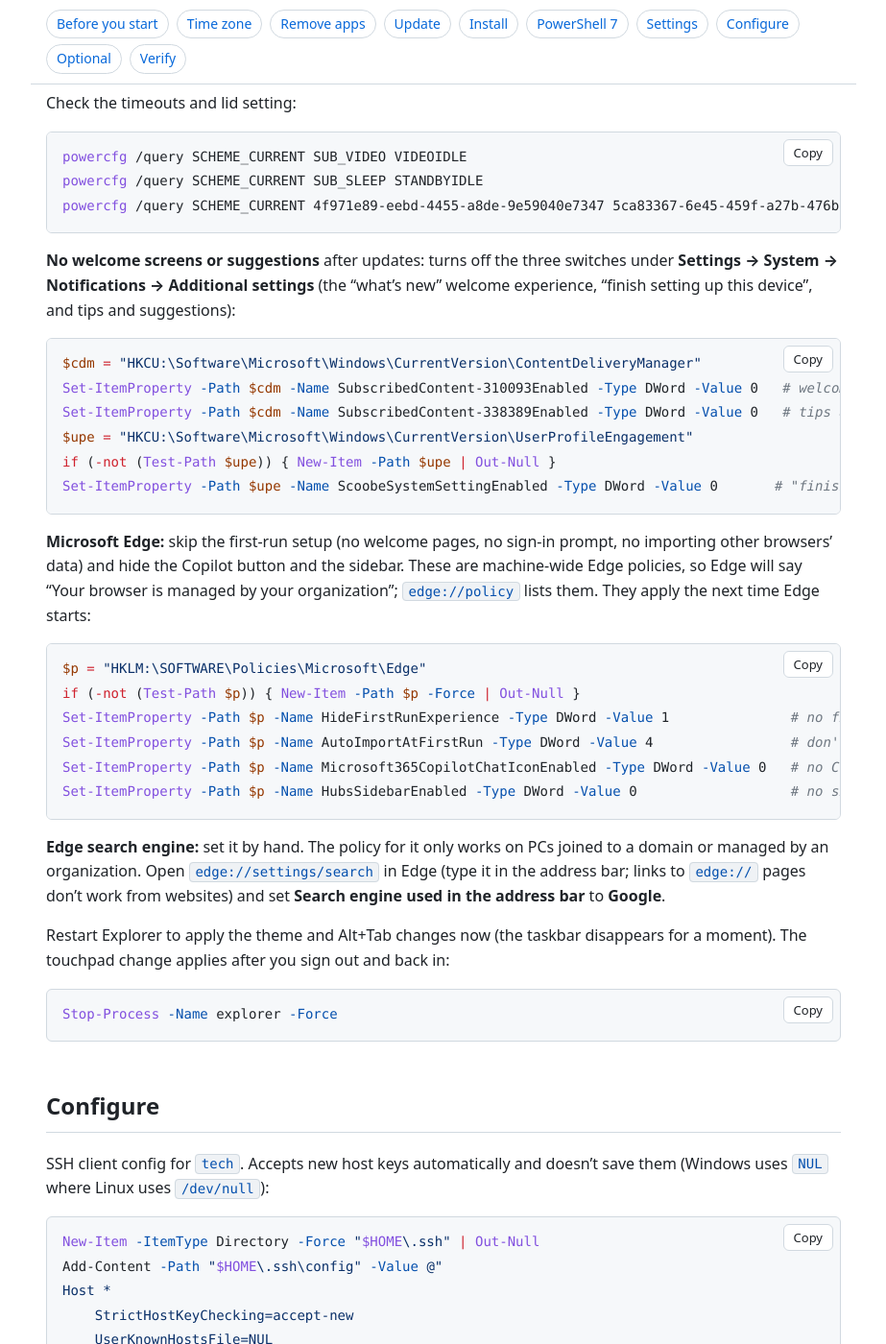
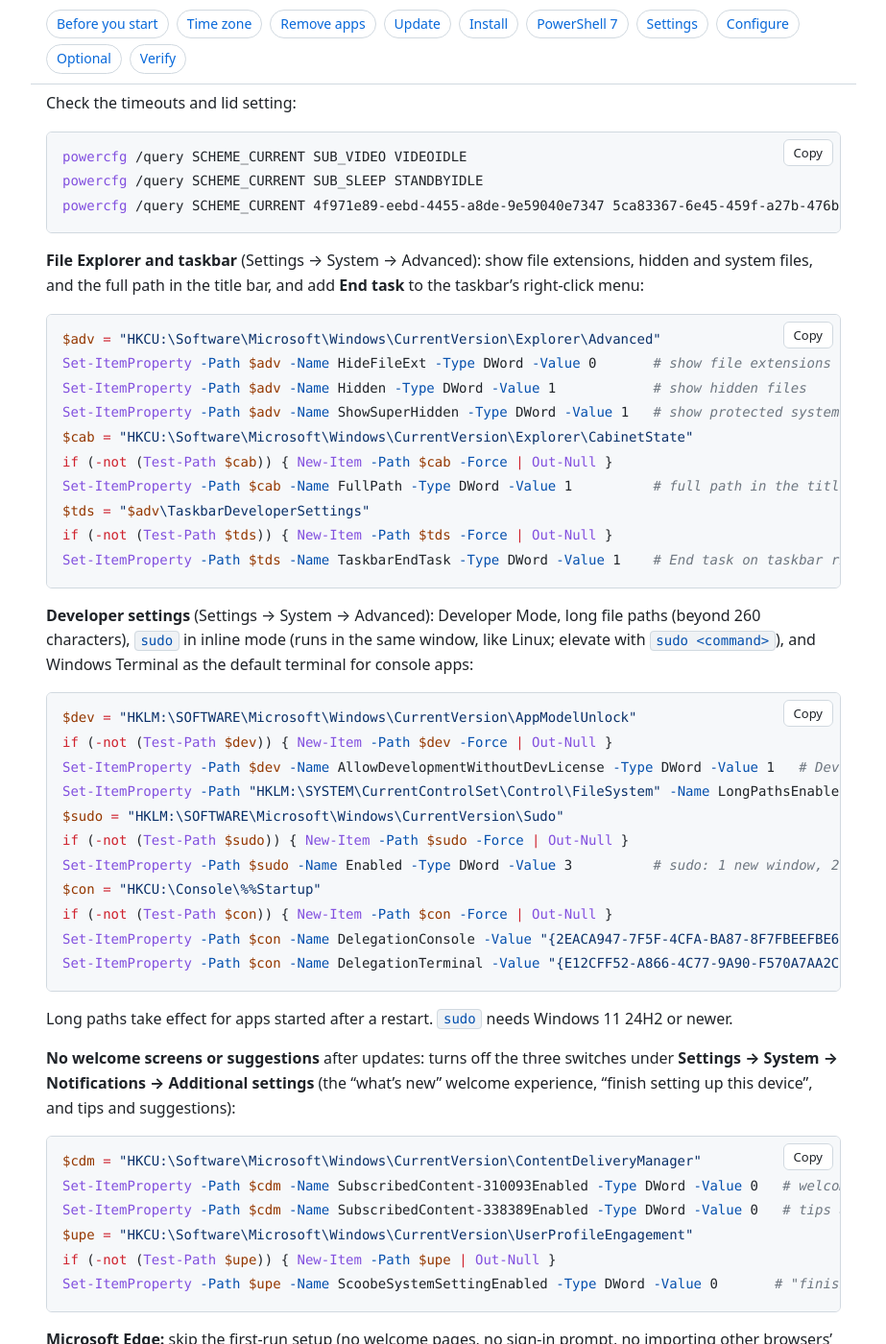
Before and after one commit to leewiscovitch/wiscovitch-install, a Jekyll site: the page built from windows.md, in a window 1280 px wide and 1400 px high, scrolled down 9346 px. Shown: the whole window at 96% size, without its empty margins (178-1101 px from the left). Built offline with Jekyll 4.4.1, drawn with Linux system fonts in a browser that asks for light colours; some of the changed text lies outside the part shown.

Commit message:
Windows: Explorer view (extensions, hidden/system files, full path), End task, Developer Mode, long paths, sudo inline, Terminal as default terminal
Co-Authored-By: Claude Opus 5.5 <noreply@anthropic.com>

````diff
--- a/windows.md
+++ b/windows.md
@@ -281,6 +281,39 @@ powercfg /query SCHEME_CURRENT SUB_SLEEP STANDBYIDLE
 powercfg /query SCHEME_CURRENT 4f971e89-eebd-4455-a8de-9e59040e7347 5ca83367-6e45-459f-a27b-476b1d01c936
 ```
 
+**File Explorer and taskbar** (Settings → System → Advanced): show file extensions, hidden and system files, and the full path in the title bar, and add **End task** to the taskbar's right-click menu:
+
+```powershell
+$adv = "HKCU:\Software\Microsoft\Windows\CurrentVersion\Explorer\Advanced"
+Set-ItemProperty -Path $adv -Name HideFileExt -Type DWord -Value 0       # show file extensions
+Set-ItemProperty -Path $adv -Name Hidden -Type DWord -Value 1            # show hidden files
+Set-ItemProperty -Path $adv -Name ShowSuperHidden -Type DWord -Value 1   # show protected system files
+$cab = "HKCU:\Software\Microsoft\Windows\CurrentVersion\Explorer\CabinetState"
+if (-not (Test-Path $cab)) { New-Item -Path $cab -Force | Out-Null }
+Set-ItemProperty -Path $cab -Name FullPath -Type DWord -Value 1          # full path in the title bar
+$tds = "$adv\TaskbarDeveloperSettings"
+if (-not (Test-Path $tds)) { New-Item -Path $tds -Force | Out-Null }
+Set-ItemProperty -Path $tds -Name TaskbarEndTask -Type DWord -Value 1    # End task on taskbar right-click
+```
+
+**Developer settings** (Settings → System → Advanced): Developer Mode, long file paths (beyond 260 characters), `sudo` in inline mode (runs in the same window, like Linux; elevate with `sudo <command>`), and Windows Terminal as the default terminal for console apps:
+
+```powershell
+$dev = "HKLM:\SOFTWARE\Microsoft\Windows\CurrentVersion\AppModelUnlock"
+if (-not (Test-Path $dev)) { New-Item -Path $dev -Force | Out-Null }
+Set-ItemProperty -Path $dev -Name AllowDevelopmentWithoutDevLicense -Type DWord -Value 1   # Developer Mode
+Set-ItemProperty -Path "HKLM:\SYSTEM\CurrentControlSet\Control\FileSystem" -Name LongPathsEnabled -Type DWord -Value 1   # long paths
+$sudo = "HKLM:\SOFTWARE\Microsoft\Windows\CurrentVersion\Sudo"
+if (-not (Test-Path $sudo)) { New-Item -Path $sudo -Force | Out-Null }
+Set-ItemProperty -Path $sudo -Name Enabled -Type DWord -Value 3          # sudo: 1 new window, 2 input closed, 3 inline
+$con = "HKCU:\Console\%%Startup"
+if (-not (Test-Path $con)) { New-Item -Path $con -Force | Out-Null }
+Set-ItemProperty -Path $con -Name DelegationConsole -Value "{2EACA947-7F5F-4CFA-BA87-8F7FBEEFBE69}"    # default terminal:
+Set-ItemProperty -Path $con -Name DelegationTerminal -Value "{E12CFF52-A866-4C77-9A90-F570A7AA2C6B}"   # Windows Terminal
+```
+
+Long paths take effect for apps started after a restart. `sudo` needs Windows 11 24H2 or newer.
+
 **No welcome screens or suggestions** after updates: turns off the three switches under **Settings → System → Notifications → Additional settings** (the "what's new" welcome experience, "finish setting up this device", and tips and suggestions):
 
 ```powershell
@@ -305,7 +338,7 @@ Set-ItemProperty -Path $p -Name HubsSidebarEnabled -Type DWord -Value 0
 
 **Edge search engine:** set it by hand. The policy for it only works on PCs joined to a domain or managed by an organization. Open `edge://settings/search` in Edge (type it in the address bar; links to `edge://` pages don't work from websites) and set **Search engine used in the address bar** to **Google**.
 
-Restart Explorer to apply the theme and Alt+Tab changes now (the taskbar disappears for a moment). The touchpad change applies after you sign out and back in:
+Restart Explorer to apply the theme, Alt+Tab, File Explorer and taskbar changes now (the taskbar disappears for a moment). The touchpad change applies after you sign out and back in:
 
 ```powershell
 Stop-Process -Name explorer -Force
````
Also changed, not shown: 1 other file.
